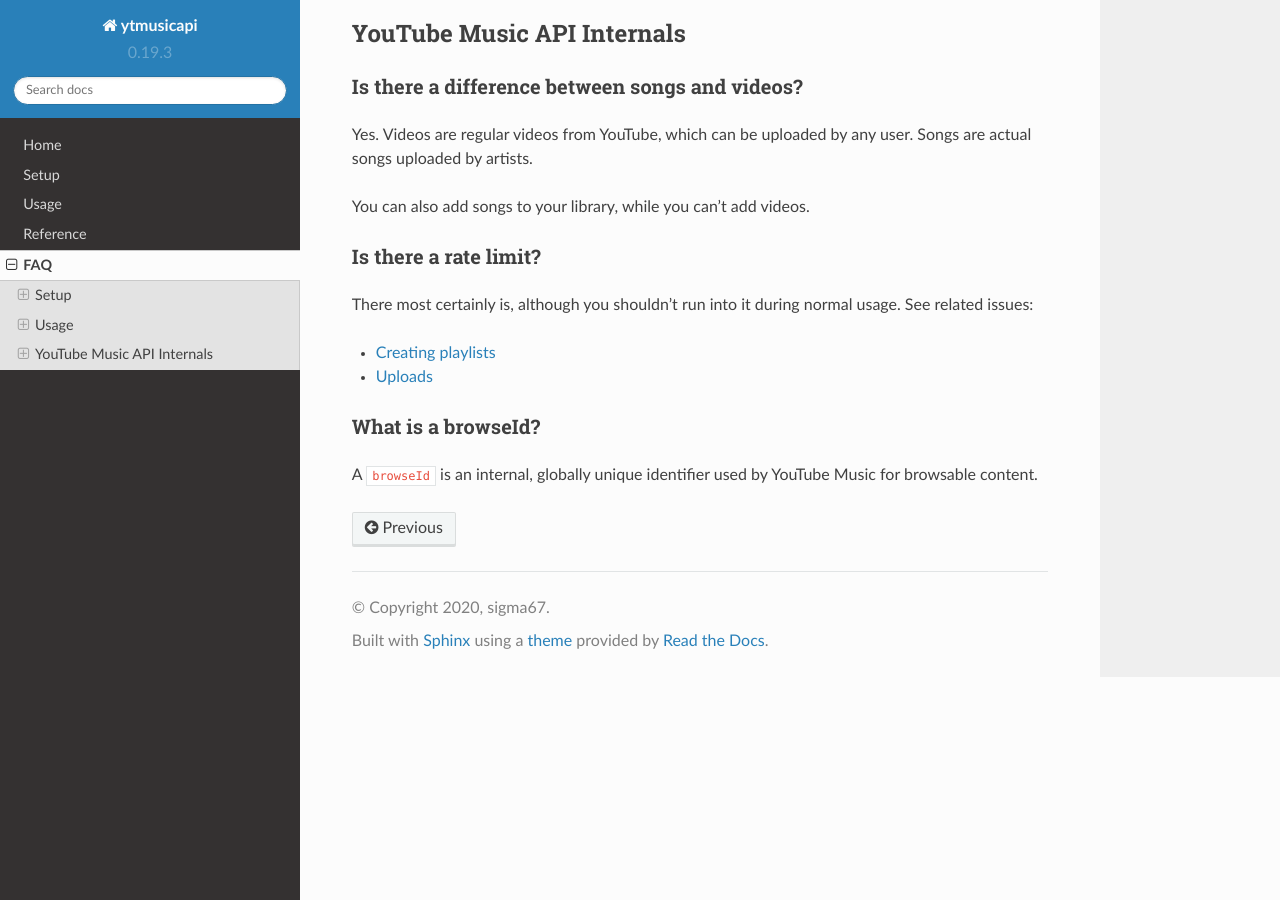
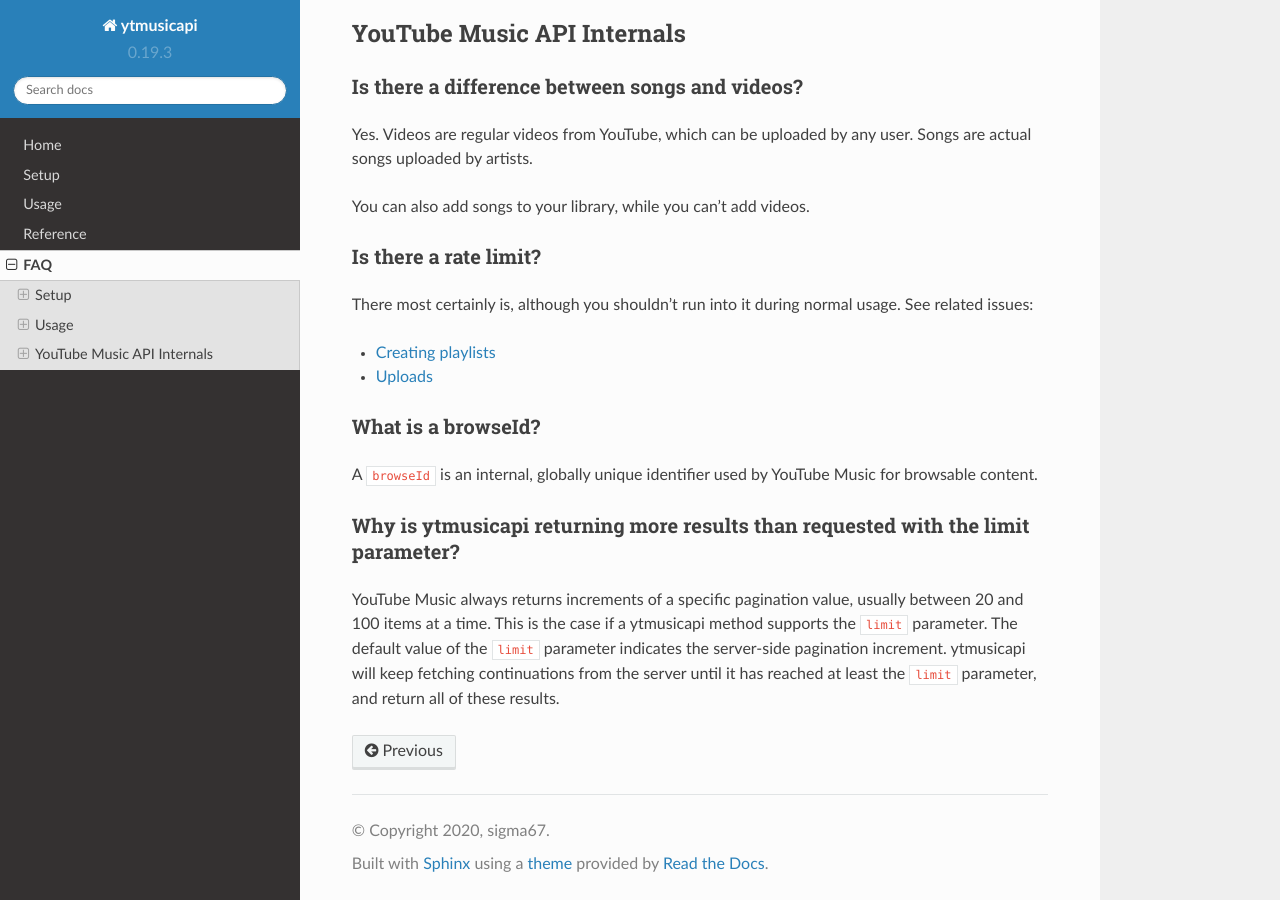
Before and after one commit to sigma67/ytmusicapi, a Sphinx documentation site: the page built from docs/source/faq.rst, in a window 1280 px wide and 900 px high, scrolled down 1092 px. Built offline with Sphinx 7.4.7 and the Read the Docs theme 2.0.0, drawn with Linux system fonts in a browser that asks for light colours.

Commit message:
explain limit parameter workings in docs (#190)

```diff
--- a/docs/source/faq.rst
+++ b/docs/source/faq.rst
@@ -71,3 +71,11 @@
 What is a browseId?
 ***********************************************************************
 A ``browseId`` is an internal, globally unique identifier used by YouTube Music for browsable content.
+
+
+Why is ytmusicapi returning more results than requested with the limit parameter?
+***********************************************************************
+YouTube Music always returns increments of a specific pagination value, usually between 20 and 100 items at a time.
+This is the case if a ytmusicapi method supports the ``limit`` parameter. The default value of the ``limit`` parameter
+indicates the server-side pagination increment. ytmusicapi will keep fetching continuations from the server until it has
+reached at least the ``limit`` parameter, and return all of these results.
```
